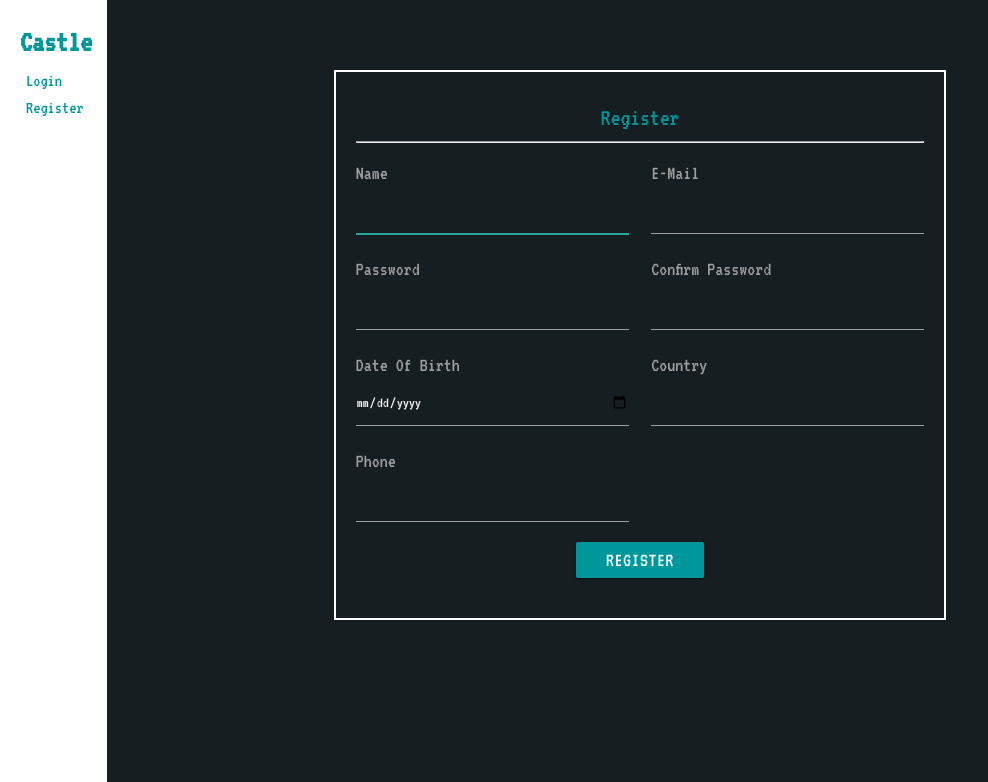
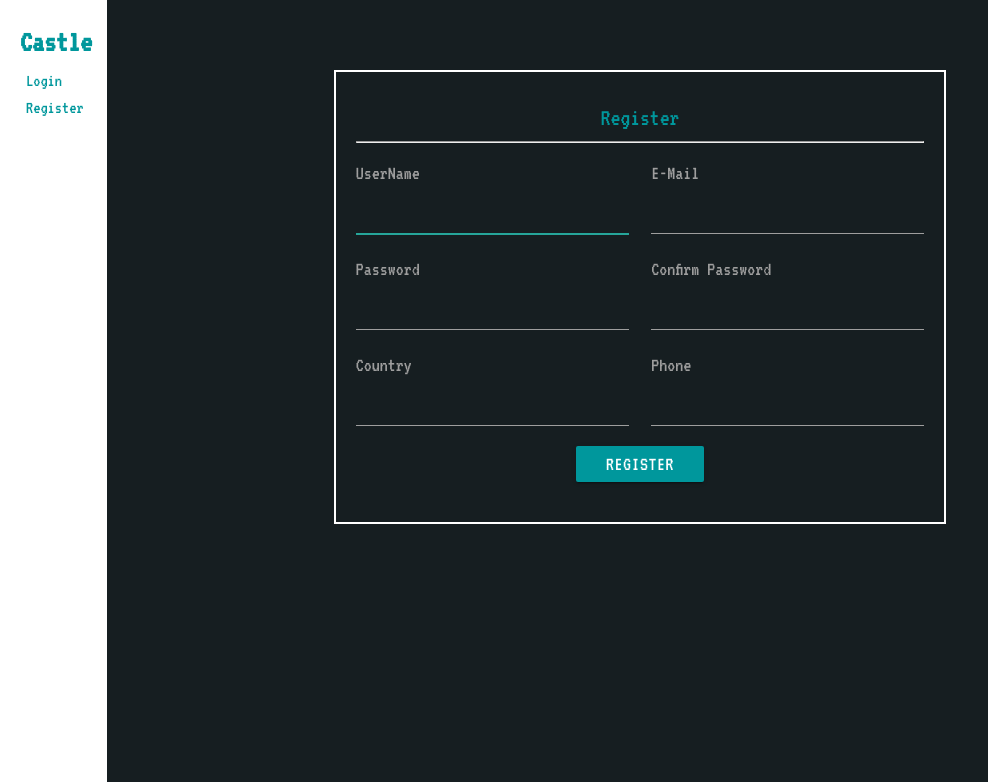
Before and after one commit to akhilerm/Castle, a Laravel app: template resources/views/auth/register.blade.php in a window 1280 px wide. Shown: the top 782 px of the page, without its empty margins (0-988 px from the left). Run offline with Laravel 8, Linux system fonts and the light colour scheme; the template is opened without the code that fills it, so the values that code supplies are empty; settings files or empty folders that the repository lacks are supplied; parts of the project's set-up code (start-up, migrations or seed data) failed here and were passed over; some libraries are stand-ins or nearby versions.

Commit message:
removed dob

```diff
--- a/resources/views/auth/register.blade.php
+++ b/resources/views/auth/register.blade.php
@@ -12,7 +12,7 @@
                 {{ csrf_field() }}
                     <div class="row">
                     <div class="col s6">
-                            <label for="name" class="" style="font-size: 20px;">Name</label>
+                            <label for="name" class="" style="font-size: 20px;">UserName</label>
                             <input id="name" type="text" class="" style="color: white;" name="name" value="{{ old('name') }}" required autofocus>
                             @if ($errors->has('name'))
                                 <span class="">
@@ -46,7 +46,7 @@
                         <input id="password-confirm" type="password" class="form-control" style="color: white;" name="password_confirmation" required>
                     </div>
 
-                    <div class="col s6">
+                    <!--<div class="col s6">
                         <label for="date" class="" style="font-size: 20px;">Date Of Birth</label>
                         <input id="date" type="date" class="" style="color: white;" name="date" required>
                         @if ($errors->has('date'))
@@ -54,7 +54,7 @@
                                 <strong style="color: white">{{ $errors->first('date') }}</strong>
                             </span>
                         @endif
-                    </div>
+                    </div>-->
 
                     <div class="col s6">
                         <label for="country" class="" style="font-size: 20px;">Country</label>
```
